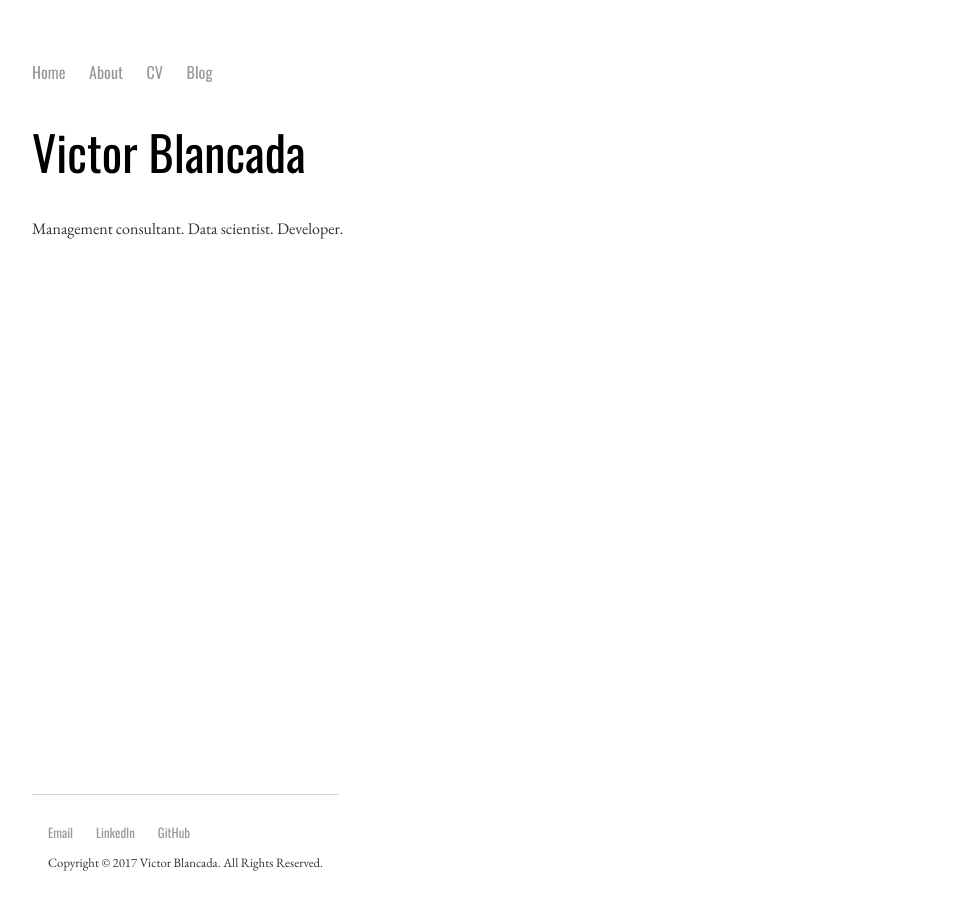
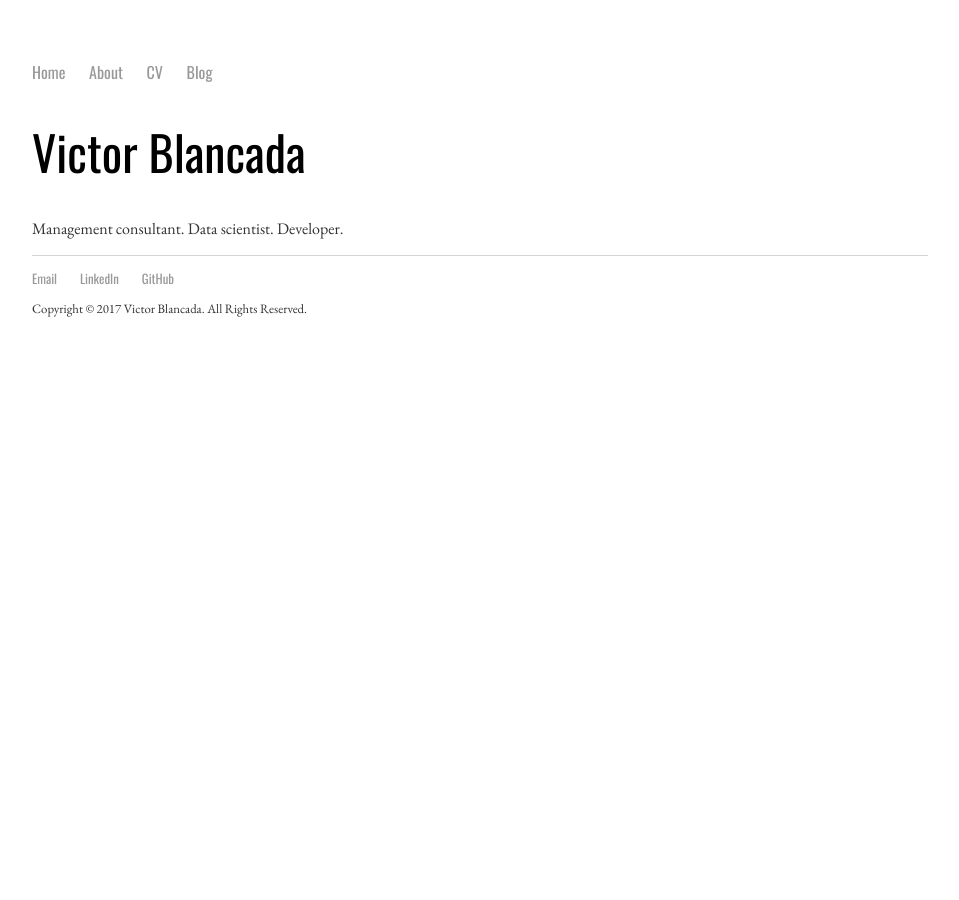
Before and after one commit to victorangeloblancada/victorangeloblancada.github.io-jekyll, a Jekyll site: the page built from index.html, in a window 1280 px wide. Shown: the whole page, without its empty margins (160-1119 px from the left). Built offline with Jekyll 4.4.1, drawn with Linux system fonts in a browser that asks for light colours.

Commit message:
Update main.css

```diff
--- a/css/main.css
+++ b/css/main.css
@@ -67,11 +67,8 @@ header {
 }
 */
 footer {
-    position: fixed;
-    bottom: 0;
     border-top: 1px solid #d5d5d5;
     font-size: 0.8em;
-    padding: 1rem;
 }
 
 ul.posts {
```
